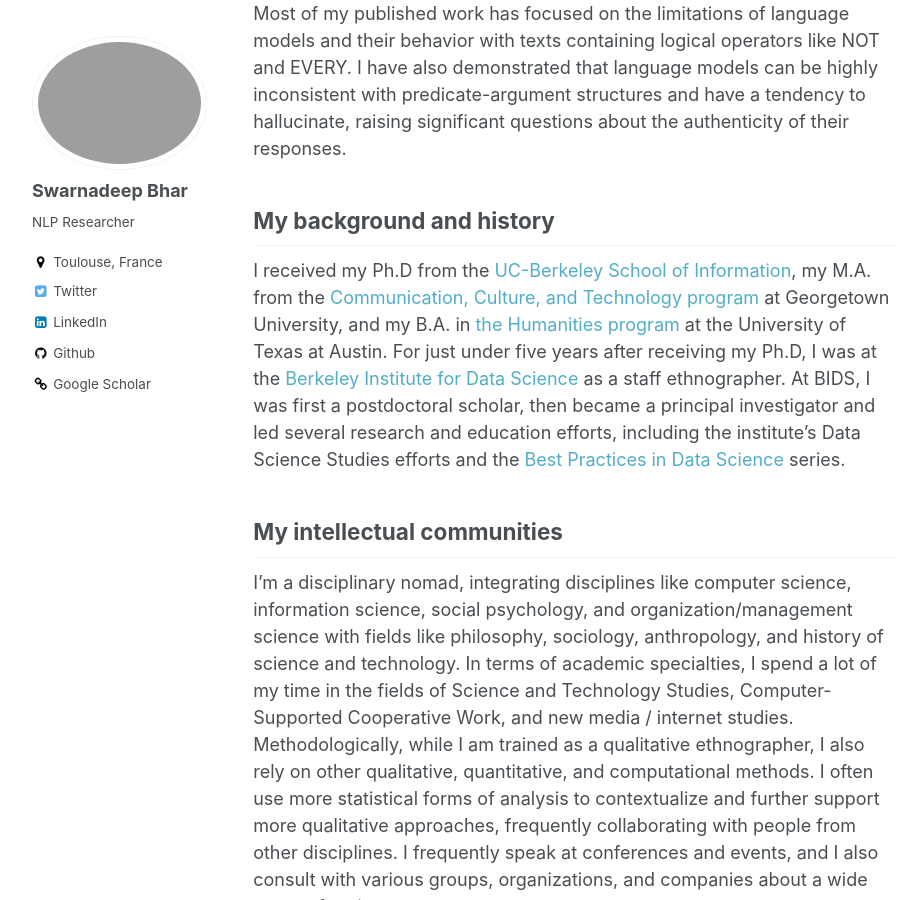
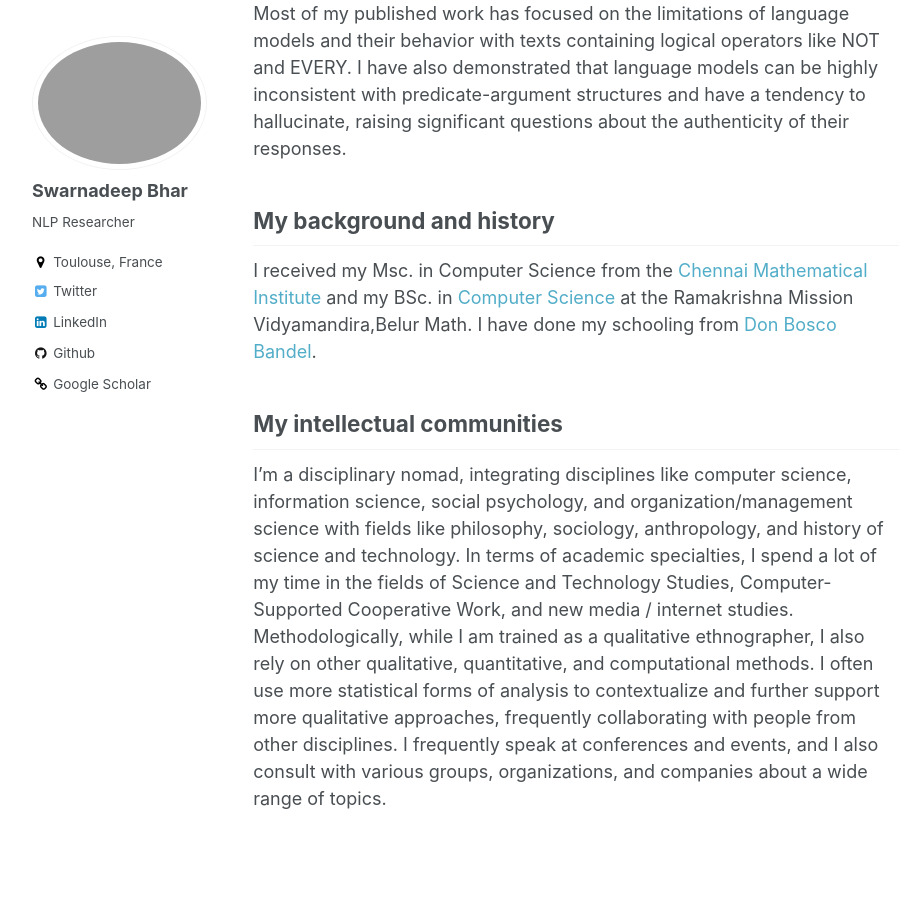
Before and after one commit to swarnadeep8597/swarnadeep8597.github.io, a Jekyll site: the page built from _pages/about.md, in a window 1280 px wide and 900 px high, scrolled down 893 px. Shown: the whole window, without its empty margins (86-1005 px from the left). Built offline with Jekyll 4.4.1, drawn with Linux system fonts in a browser that asks for light colours.

Commit message:
Background

```diff
--- a/_pages/about.md
+++ b/_pages/about.md
@@ -24,7 +24,8 @@ I am particularly interested in applying my work on language models to develop l
 Most of my published work has focused on the limitations of language models and their behavior with texts containing logical operators like NOT and EVERY. I have also demonstrated that language models can be highly inconsistent with predicate-argument structures and have a tendency to hallucinate, raising significant questions about the authenticity of their responses.
 
 ## My background and history
-I received my Ph.D from the [UC-Berkeley School of Information](http://ischool.berkeley.edu), my M.A. from the [Communication, Culture, and Technology program](http://cct.georgetown.edu) at Georgetown University, and my B.A. in [the Humanities program](https://liberalarts.utexas.edu/humanities/) at the University of Texas at Austin. For just under five years after receiving my Ph.D, I was at the [Berkeley Institute for Data Science](https://bids.berkeley.edu) as a staff ethnographer. At BIDS, I was first a postdoctoral scholar, then became a principal investigator and led several research and education efforts, including the institute’s Data Science Studies efforts and the [Best Practices in Data Science](https://osf.io/ctfqn/) series.
+I received my Msc. in Computer Science from the [Chennai Mathematical Institute](https://www.cmi.ac.in/) and my BSc. in [Computer Science](https://vidyamandira.ac.in/department/computerscience/) at the Ramakrishna Mission Vidyamandira,Belur Math.
+I have done my schooling from [Don Bosco Bandel](https://www.dbbandel.org/).
 
 ## My intellectual communities
 I’m a disciplinary nomad, integrating disciplines like computer science, information science, social psychology, and organization/management science with fields like philosophy, sociology, anthropology, and history of science and technology. In terms of academic specialties, I spend a lot of my time in the fields of Science and Technology Studies, Computer-Supported Cooperative Work, and new media / internet studies. Methodologically, while I am trained as a qualitative ethnographer, I also rely on other qualitative, quantitative, and computational methods. I often use more statistical forms of analysis to contextualize and further support more qualitative approaches, frequently collaborating with people from other disciplines. I frequently speak at conferences and events, and I also consult with various groups, organizations, and companies about a wide range of topics.
```
